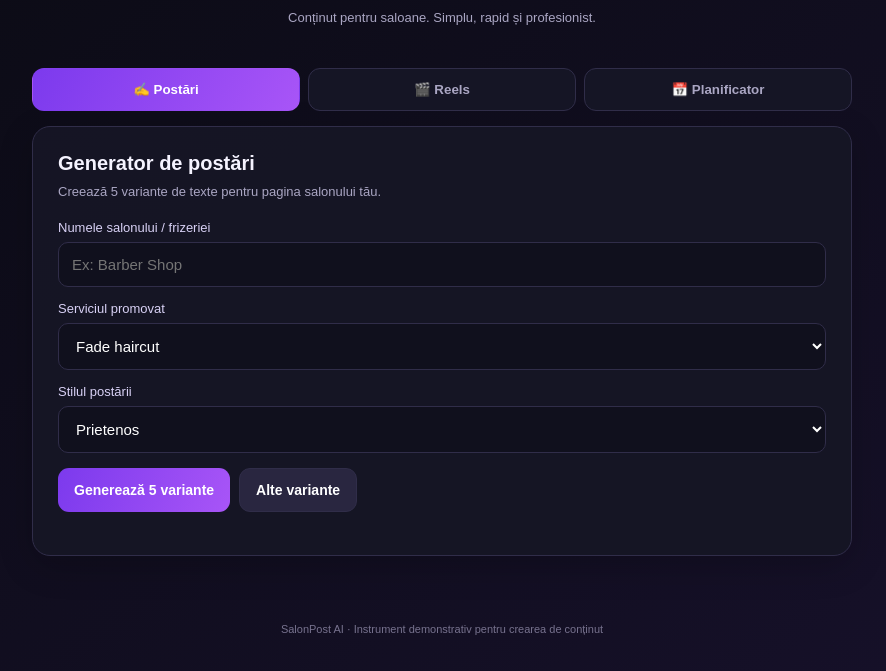
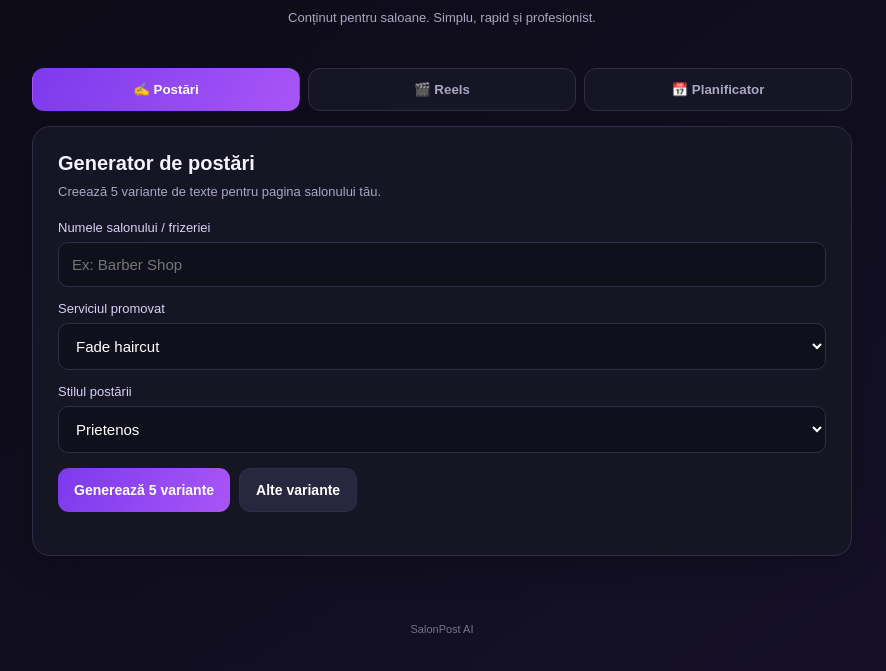
Before and after one commit to grigoriigrigorii-cyber/salonpost-ai, a plain HTML site: page index.html in a window 1280 px wide. Shown: the part 59-730 px from the top of the page, without its empty margins (198-1084 px from the left). Drawn offline with Linux system fonts and the light colour scheme.

Commit message:
Update index.html

```diff
--- a/index.html
+++ b/index.html
@@ -133,7 +133,7 @@ footer{text-align:center;color:#77728e;font-size:11px;padding:22px}
     <div class="output" id="planOutput"></div>
   </section>
 </main>
-<footer>SalonPost AI · Instrument demonstrativ pentru crearea de conținut</footer>
+<footer>SalonPost AI</footer>
 
 <script>
 const $ = id => document.getElementById(id);
```
